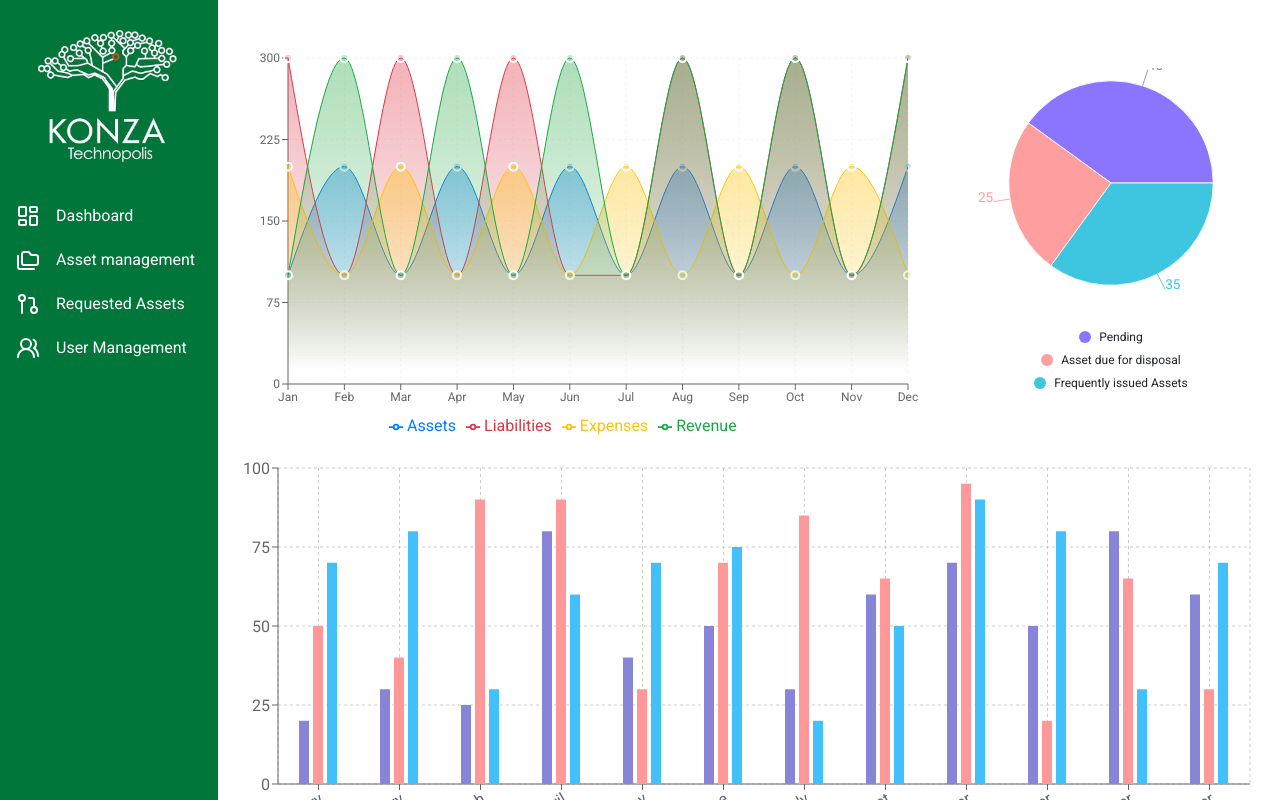
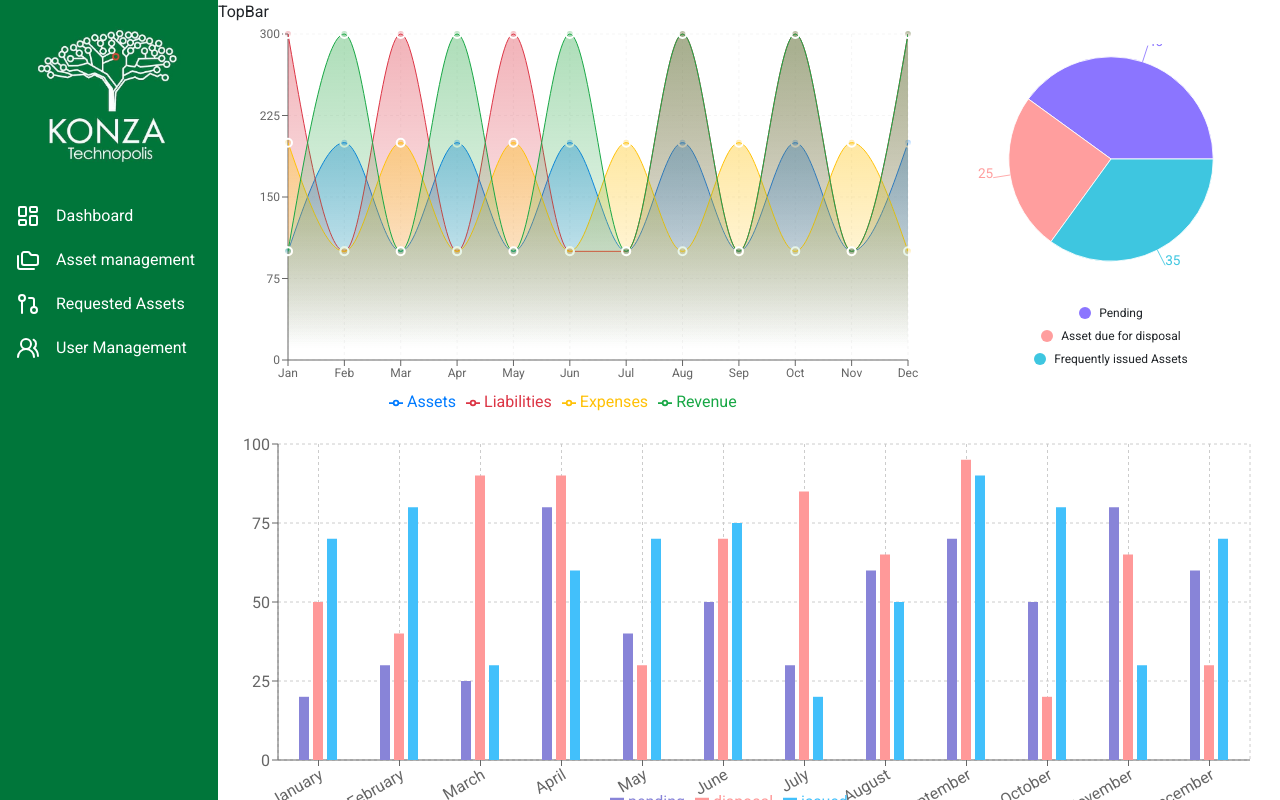
Before and after one commit to Konza-Silicon-Savannah/asset-management-system-frontend, a React (Vite) app: page / in a window 1280 px wide. Built offline with nearby package versions, Linux system fonts and the light colour scheme.

Commit message:
create top bar component

```diff
--- a/src/screens/dashboard/Dashboard.jsx
+++ b/src/screens/dashboard/Dashboard.jsx
@@ -3,10 +3,12 @@ import './dashboard.css';
 import AreaChart1 from './AreaChart1';
 import PieChart1 from './PieChart1';
 import BarChart1 from './BarChart1';
+import TopBar from './TopBar';
 
 const Dashboard = () => {
     return (
-        <div className="main-panel py-5">
+        <div className="main-panel">
+            <TopBar/>
             <div className="row">
                 <div className="col-md-8">
                     <AreaChart1 />
--- /dev/null
+++ b/src/screens/dashboard/TopBar.jsx
@@ -0,0 +1,9 @@
+import React from 'react'
+
+const TopBar = () => {
+  return (
+    <div>TopBar</div>
+  )
+}
+
+export default TopBar
```
